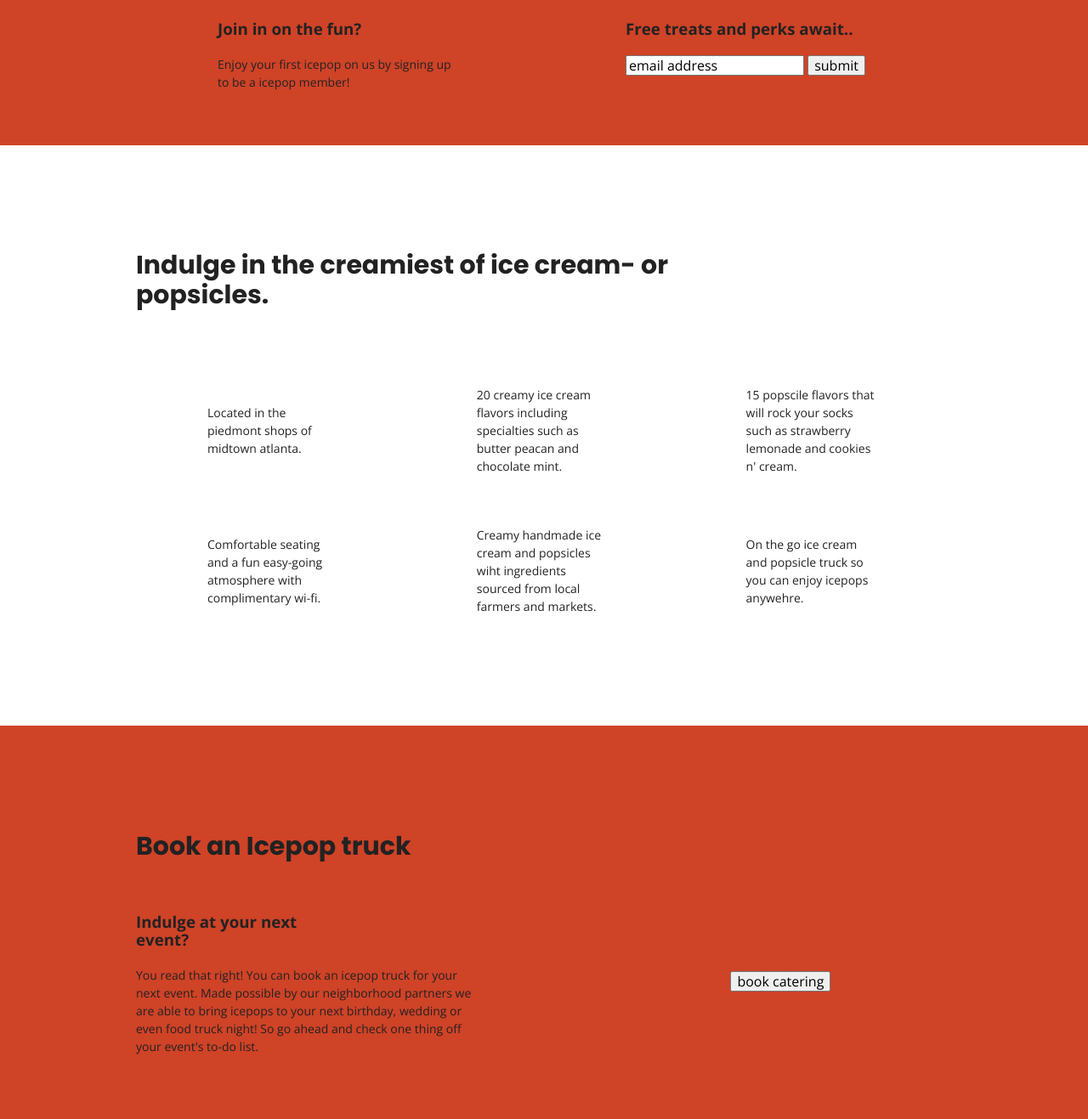
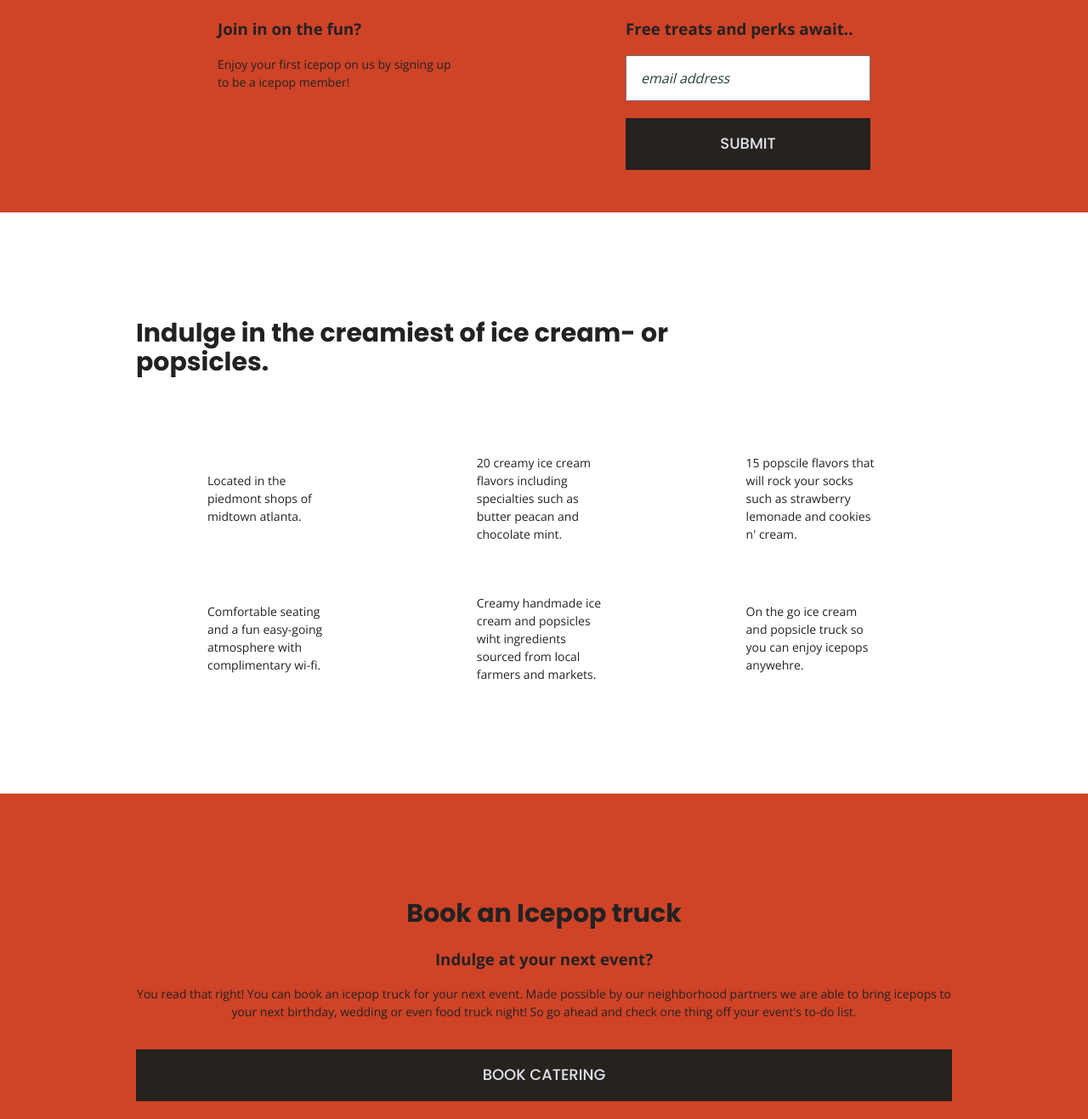
Before and after one commit to Catarina-M/ice-pop, a website built with Parcel: page index.html in a window 1280 px wide. Shown: the part 443-1760 px from the top of the page at 85% size. Built offline with nearby package versions, Linux system fonts and the light colour scheme.

Commit message:
Added remaining text styles for button and elements on pages

```diff
--- a/css/main.css
+++ b/css/main.css
@@ -244,27 +244,16 @@
 
 /* events section */
 
+
 .events {
    display: flex;
    justify-content: center;
+   align-items: center;
    flex-flow: row wrap;
    background-color: #cf4327;
 }
 
-.events h2 {
-  margin-bottom: 40px;
-}
 
-.events h3 {
-  width: 55%;
-  margin: 20px 0;
-}
-
-.button {
-   display: flex;
-   justify-content: center;
-   align-items: center;
-}
 
 /* Mobile styles-about page */
 
@@ -359,9 +348,31 @@
   text-transform: capitalize;
 }
 
+aside .form {
+  margin-top: 30px;
+}
 
+input[type=text] {
+  box-sizing: border-box;
+  width: 100%;
+  color: #2a423a;
+  font-style: italic;
+  padding: 1em;
+}
 
-
+input[type=button] {
+  width: 100%;
+  padding: 20px 0;
+  margin-top: 20px;
+  background-color: #26231f;
+  font-family: 'Poppins', Helvetica, Arial, sans-serif;
+  font-weight: 500;
+  font-size: 1.125em;
+  color: #e2e3ed;
+  border: none;
+  text-align: center;
+  text-transform: uppercase;
+}
 
 /* ==========================================================================
    Helper classes
@@ -629,7 +640,8 @@
   /*evetns*/
 
   .events article div {
-    width: 42%;
+  width: 100%;
+  text-align: center;
   }
 
     /* ==========================================================================
--- a/index.html
+++ b/index.html
@@ -105,20 +105,17 @@
 
   <section class="events">
     <div class="content-wrapper">
-        <h2>Book an Icepop truck</h2>
     <article>
       <div>
+         <h2>Book an Icepop truck</h2>
         <h3>Indulge at your next event?</h3>
         <p> You read that right! You can book an icepop truck for your next event. Made possible by our
           neighborhood partners we are able to bring icepops to your next birthday,
           wedding or even food truck night! So go ahead and check one thing off your event's to-do list.
         </p>
+        <input type="button" value="book catering">
       </div>
-       <div class="button">
-        <input type="button" value="book catering">
-      </div> <!--button ends -->
     </article>
-
     </div> <!--content-wrapper end-->
 </section>
 
```
